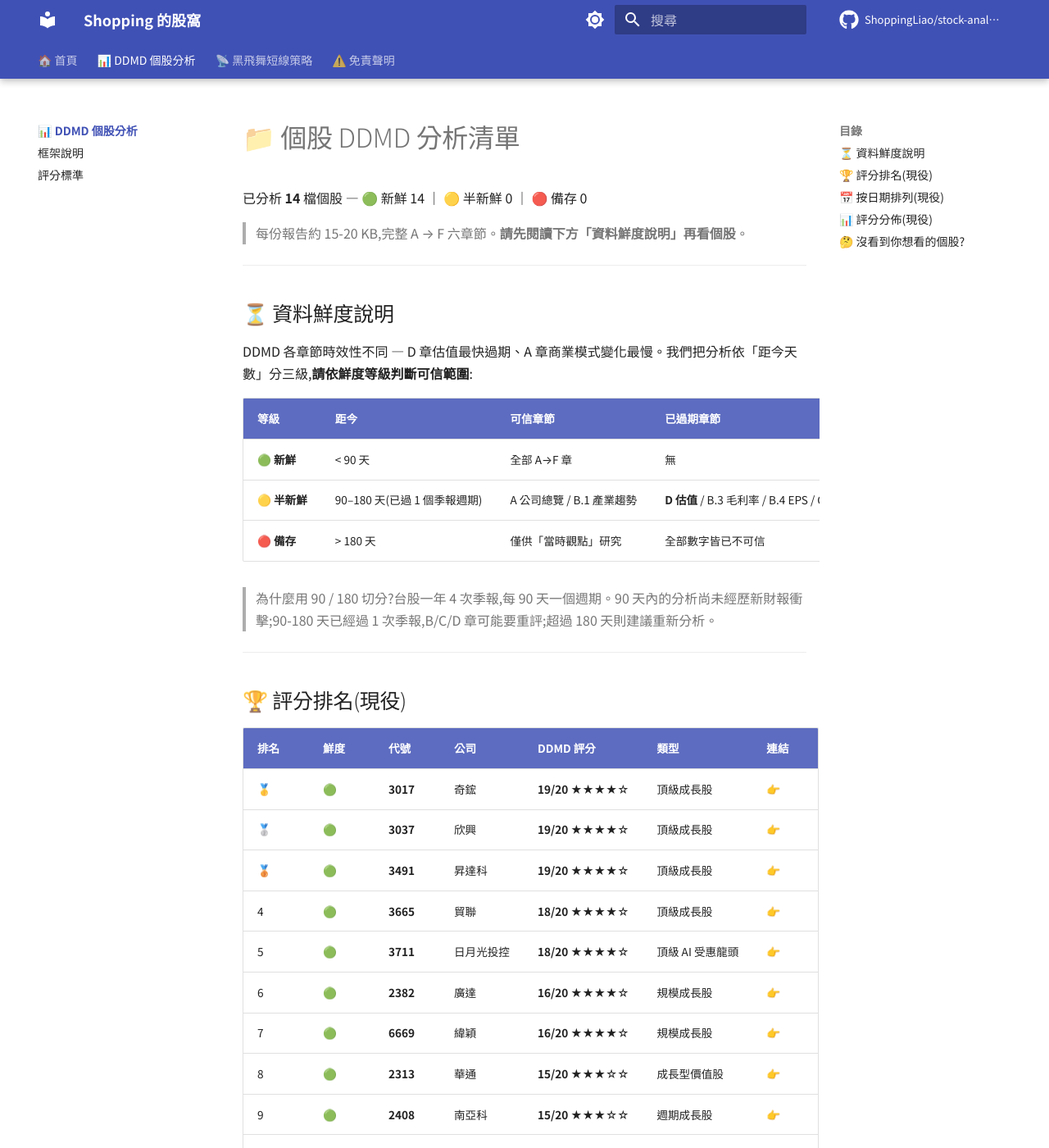
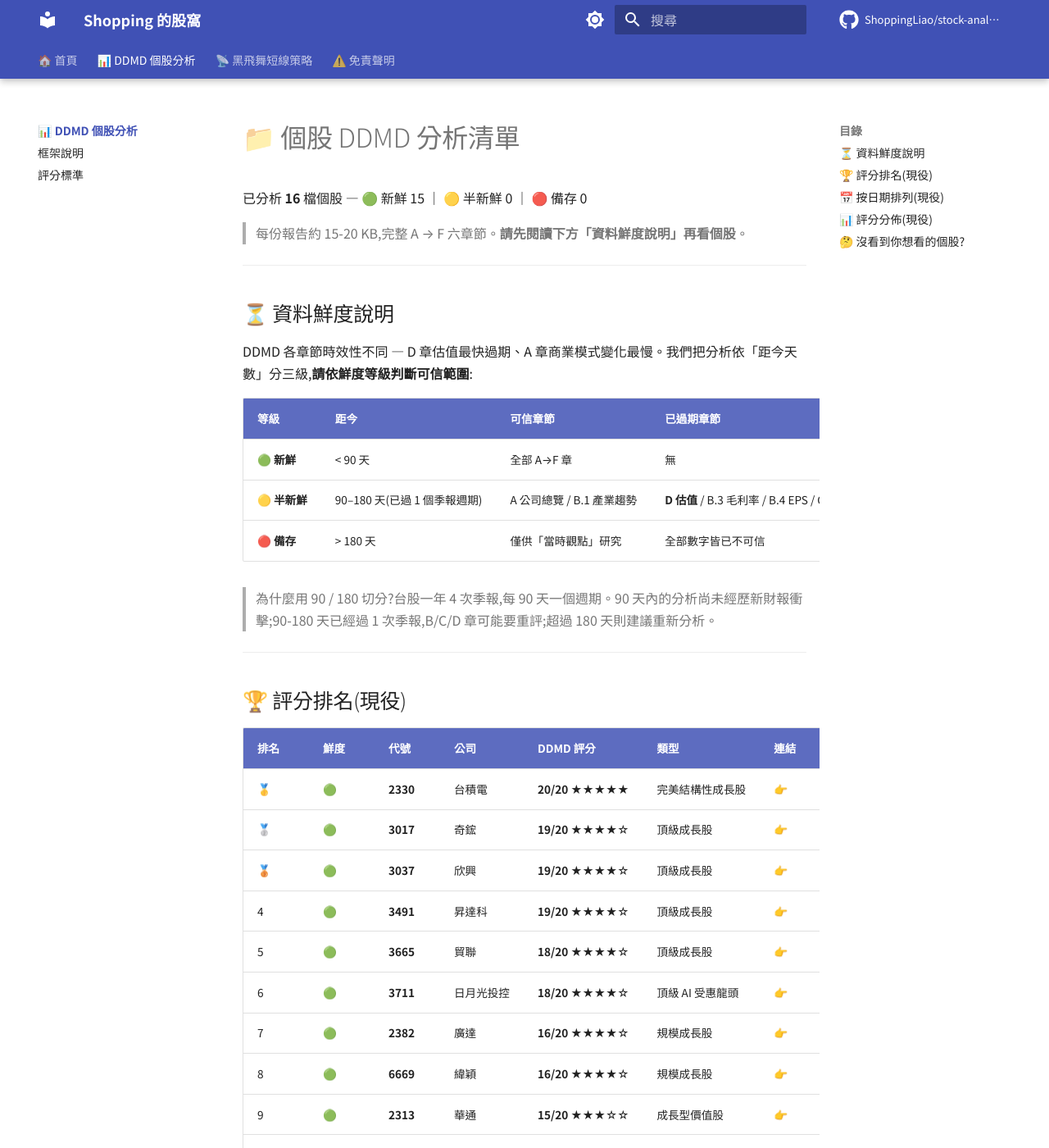
Before and after one commit to ShoppingLiao/stock-analysis-public, an MkDocs documentation site: the page built from docs/reports/index.md, in a window 1280 px wide and 1400 px high. Shown: the whole window at 82% size. Built offline with MkDocs 1.6.1 and Material for MkDocs 9.7.7, drawn with Linux system fonts in a browser that asks for light colours; comment, search, counter and statistics services are not loaded; some of the changed text lies outside the part shown.

Commit message:
docs: sync 2 report(s) updated, 14 unchanged (2026-05-06)

```diff
--- a/docs/reports/index.md
+++ b/docs/reports/index.md
@@ -6,7 +6,7 @@
 
 # 📁 個股 DDMD 分析清單
 
-已分析 **14** 檔個股 — 🟢 新鮮 14 ｜ 🟡 半新鮮 0 ｜ 🔴 備存 0
+已分析 **16** 檔個股 — 🟢 新鮮 15 ｜ 🟡 半新鮮 0 ｜ 🔴 備存 0
 
 > 每份報告約 15-20 KB,完整 A → F 六章節。**請先閱讀下方「資料鮮度說明」再看個股**。
 
@@ -30,26 +30,28 @@ DDMD 各章節時效性不同 — D 章估值最快過期、A 章商業模式變
 
 | 排名 | 鮮度 | 代號 | 公司 | DDMD 評分 | 類型 | 連結 |
 |------|------|------|------|----------|------|------|
-| 🥇 | 🟢 | **3017** | 奇鋐 | **19/20** ★★★★☆ | 頂級成長股 | [👉](3017_奇鋐_DDMD_2026-05-05.md) |
-| 🥈 | 🟢 | **3037** | 欣興 | **19/20** ★★★★☆ | 頂級成長股 | [👉](3037_欣興_DDMD_2026-05-06.md) |
-| 🥉 | 🟢 | **3491** | 昇達科 | **19/20** ★★★★☆ | 頂級成長股 | [👉](3491_昇達科_DDMD_2026-05-06.md) |
-| 4 | 🟢 | **3665** | 貿聯 | **18/20** ★★★★☆ | 頂級成長股 | [👉](3665_貿聯_DDMD_2026-05-06.md) |
-| 5 | 🟢 | **3711** | 日月光投控 | **18/20** ★★★★☆ | 頂級 AI 受惠龍頭 | [👉](3711_日月光投控_DDMD_2026-05-05.md) |
-| 6 | 🟢 | **2382** | 廣達 | **16/20** ★★★★☆ | 規模成長股 | [👉](2382_廣達_DDMD_2026-05-05.md) |
-| 7 | 🟢 | **6669** | 緯穎 | **16/20** ★★★★☆ | 規模成長股 | [👉](6669_緯穎_DDMD_2026-05-06.md) |
-| 8 | 🟢 | **2313** | 華通 | **15/20** ★★★☆☆ | 成長型價值股 | [👉](2313_華通_DDMD_2026-05-06.md) |
-| 9 | 🟢 | **2408** | 南亞科 | **15/20** ★★★☆☆ | 週期成長股 | [👉](2408_南亞科_DDMD_2026-05-05.md) |
-| 10 | 🟢 | **3105** | 穩懋 | **15/20** ★★★☆☆ | 轉型成長股 | [👉](3105_穩懋_DDMD_2026-05-05.md) |
-| 11 | 🟢 | **3289** | 宜特 | **15/20** ★★★☆☆ | 穩健利基股 | [👉](3289_宜特_DDMD_2026-05-05.md) |
-| 12 | 🟢 | **6239** | 力成 | **14/20** ★★★☆☆ | 週期成長股 | [👉](6239_力成_DDMD_2026-05-06.md) |
-| 13 | 🟢 | **3042** | 晶技 | **13/20** ★★★☆☆ | 中上品質成長股 | [👉](3042_晶技_DDMD_2026-05-06.md) |
-| 14 | 🟢 | **6147** | 頎邦 | **11/20** ★★☆☆☆ | 轉型成長股 | [👉](6147_頎邦_DDMD_2026-05-06.md) |
+| 🥇 | 🟢 | **2330** | 台積電 | **20/20** ★★★★★ | 完美結構性成長股 | [👉](2330_台積電_DDMD_2026-05-06.md) |
+| 🥈 | 🟢 | **3017** | 奇鋐 | **19/20** ★★★★☆ | 頂級成長股 | [👉](3017_奇鋐_DDMD_2026-05-05.md) |
+| 🥉 | 🟢 | **3037** | 欣興 | **19/20** ★★★★☆ | 頂級成長股 | [👉](3037_欣興_DDMD_2026-05-06.md) |
+| 4 | 🟢 | **3491** | 昇達科 | **19/20** ★★★★☆ | 頂級成長股 | [👉](3491_昇達科_DDMD_2026-05-06.md) |
+| 5 | 🟢 | **3665** | 貿聯 | **18/20** ★★★★☆ | 頂級成長股 | [👉](3665_貿聯_DDMD_2026-05-06.md) |
+| 6 | 🟢 | **3711** | 日月光投控 | **18/20** ★★★★☆ | 頂級 AI 受惠龍頭 | [👉](3711_日月光投控_DDMD_2026-05-05.md) |
+| 7 | 🟢 | **2382** | 廣達 | **16/20** ★★★★☆ | 規模成長股 | [👉](2382_廣達_DDMD_2026-05-05.md) |
+| 8 | 🟢 | **6669** | 緯穎 | **16/20** ★★★★☆ | 規模成長股 | [👉](6669_緯穎_DDMD_2026-05-06.md) |
+| 9 | 🟢 | **2313** | 華通 | **15/20** ★★★☆☆ | 成長型價值股 | [👉](2313_華通_DDMD_2026-05-06.md) |
+| 10 | 🟢 | **2408** | 南亞科 | **15/20** ★★★☆☆ | 週期成長股 | [👉](2408_南亞科_DDMD_2026-05-05.md) |
+| 11 | 🟢 | **3105** | 穩懋 | **15/20** ★★★☆☆ | 轉型成長股 | [👉](3105_穩懋_DDMD_2026-05-05.md) |
+| 12 | 🟢 | **3289** | 宜特 | **15/20** ★★★☆☆ | 穩健利基股 | [👉](3289_宜特_DDMD_2026-05-05.md) |
+| 13 | 🟢 | **6239** | 力成 | **14/20** ★★★☆☆ | 週期成長股 | [👉](6239_力成_DDMD_2026-05-06.md) |
+| 14 | 🟢 | **3042** | 晶技 | **13/20** ★★★☆☆ | 中上品質成長股 | [👉](3042_晶技_DDMD_2026-05-06.md) |
+| 15 | 🟢 | **6147** | 頎邦 | **11/20** ★★☆☆☆ | 轉型成長股 | [👉](6147_頎邦_DDMD_2026-05-06.md) |
 
 ## 📅 按日期排列(現役)
 
 | 日期 | 鮮度 | 代號 | 公司 | 評分 | 連結 |
 |------|------|------|------|------|------|
 | 2026-05-06 | 🟢 | **2313** | 華通 | 15/20 | [👉](2313_華通_DDMD_2026-05-06.md) |
+| 2026-05-06 | 🟢 | **2330** | 台積電 | 20/20 | [👉](2330_台積電_DDMD_2026-05-06.md) |
 | 2026-05-06 | 🟢 | **3037** | 欣興 | 19/20 | [👉](3037_欣興_DDMD_2026-05-06.md) |
 | 2026-05-06 | 🟢 | **3042** | 晶技 | 13/20 | [👉](3042_晶技_DDMD_2026-05-06.md) |
 | 2026-05-06 | 🟢 | **3491** | 昇達科 | 19/20 | [👉](3491_昇達科_DDMD_2026-05-06.md) |
```
Also changed, not shown: other parts of docs/reports/index.md (+1 -1 lines), docs/reports/2206_三陽工業_DDMD_2026-05-06.md (added, +146 -0 lines), docs/reports/2330_台積電_DDMD_2026-05-06.md (added, +147 -0 lines).
